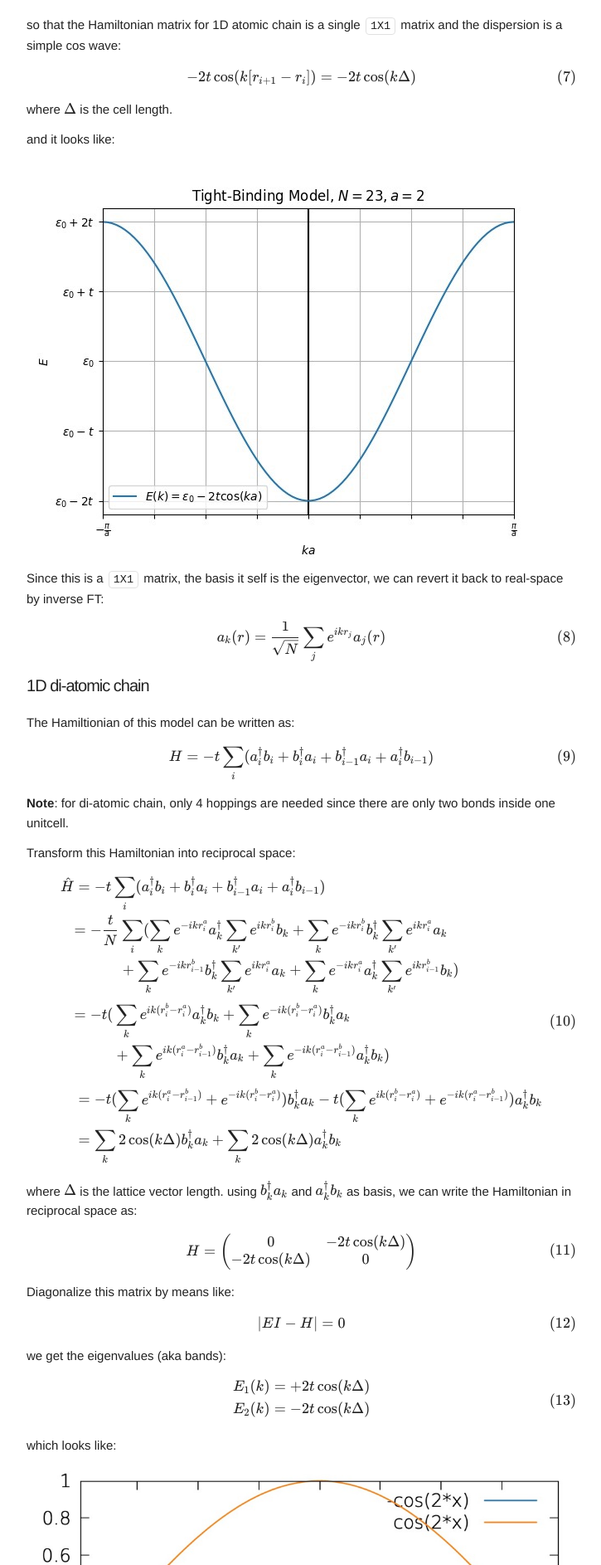
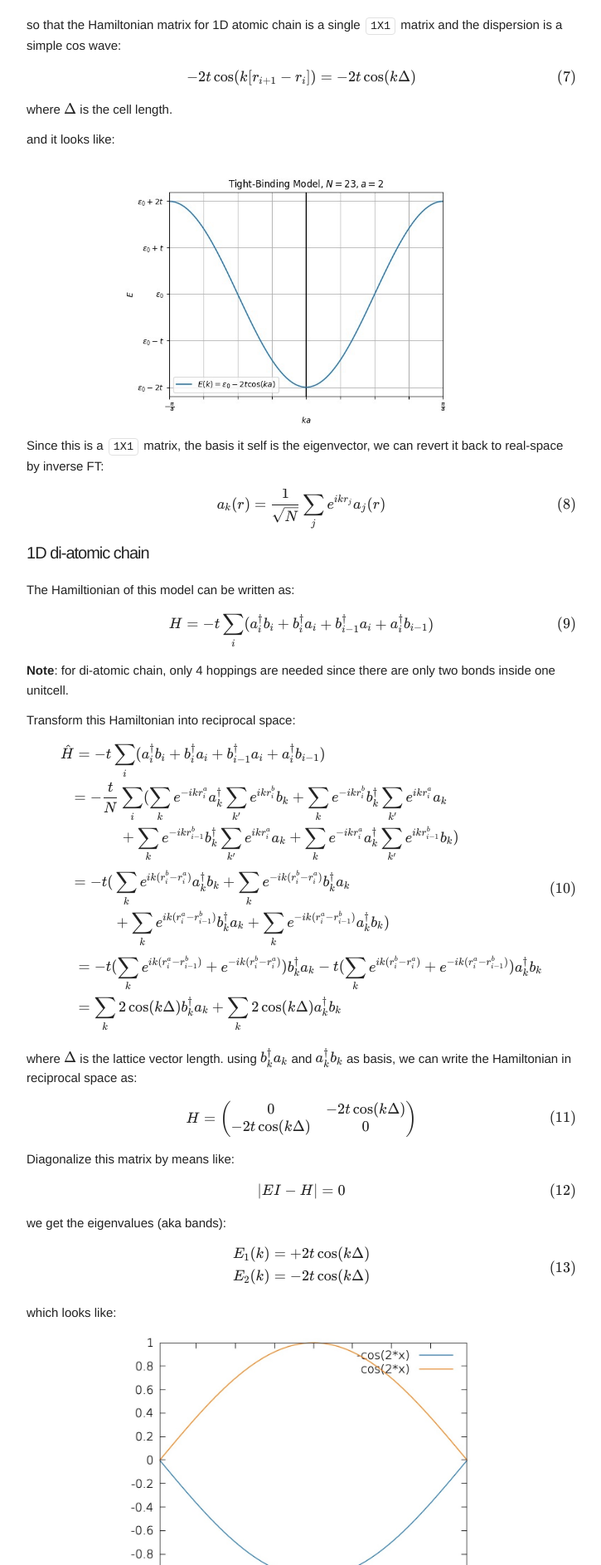
Before and after one commit to Chengcheng-Xiao/Chengcheng-Xiao.github.io, a Jekyll site: the page built from _posts/2021-08-08-TB_two_flavours.md, in a window 1280 px wide. Shown: the part 1485-3371 px from the top of the page at 83% size, without its empty margins (160-885 px from the left). Built offline with Jekyll 4.4.1, drawn with Linux system fonts in a browser that asks for light colours; nearby versions of some CDN libraries; comment, search, counter and statistics services are not loaded.

Commit message:
Fix overflow-y for katex, fix image centering.

```diff
--- a/_posts/2021-08-08-TB_two_flavours.md
+++ b/_posts/2021-08-08-TB_two_flavours.md
@@ -85,8 +85,7 @@ where $\Delta$ is the cell length.
 
 and it looks like:
 
-![]({{site.baseurl}}/assets/img/post_img/2021-08-08-img1.jpg)
-{: .center}
+![test]({{site.baseurl}}/assets/img/post_img/2021-08-08-img1.jpg){:height="320px" width="426px" .center}
 
 Since this is a `1X1` matrix, the basis it self is the eigenvector, we can revert it back to real-space by inverse FT:
 
@@ -153,8 +152,7 @@ $$
 
 which looks like:
 
-![]({{site.baseurl}}/assets/img/post_img/2021-08-08-img2.jpg)
-{: .center}
+![]({{site.baseurl}}/assets/img/post_img/2021-08-08-img2.jpg){:height="320px" width="426px" .center}
 
 we see that the BZ is now halved, this is actually due to band folding. Still, every bit of information is preserved here, for example, at $\Gamma$ point. the upper band corresponds to the states at the edge of the primitive BZ.
 
--- a/css/main.scss
+++ b/css/main.scss
@@ -73,7 +73,7 @@ $on-laptop:        780px;
   white-space: nowrap;
   max-width: 100%;
   overflow-x: scroll;
-  overflow-y: visible;
+  overflow-y: hidden;
   text-align: initial;
 }
 //.katex {
@@ -82,3 +82,9 @@ $on-laptop:        780px;
 //  white-space: normal;
 //  text-indent: 0;
 //}
+
+.center
+{
+    margin: 0 auto;
+    display: block;
+}
```
Also changed, not shown: _layouts/default.html (+4 -3 lines).
